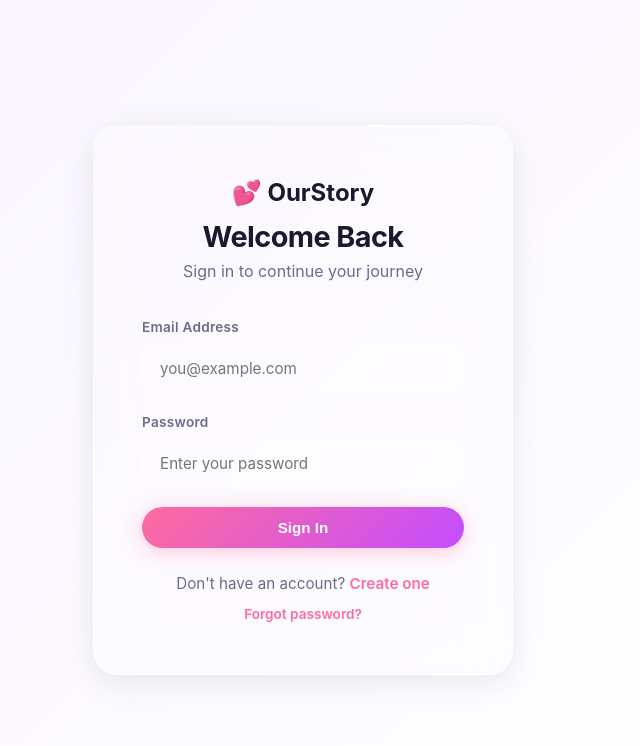
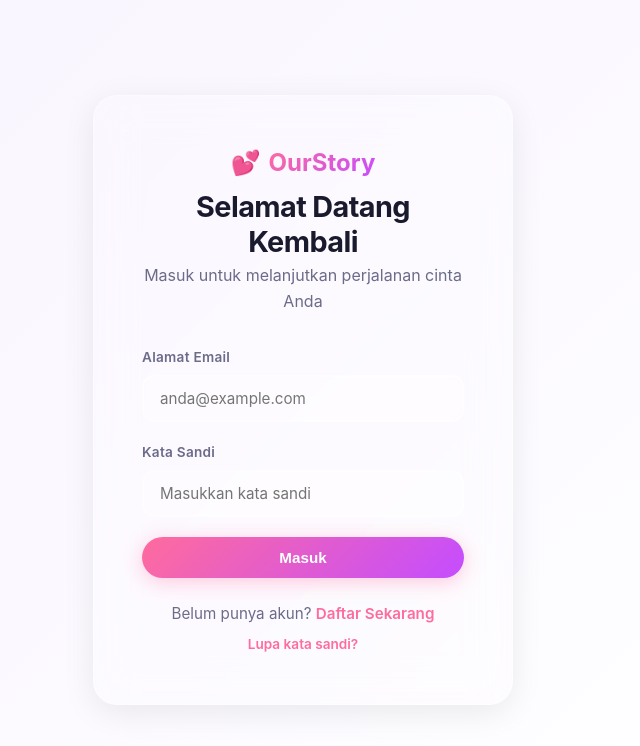
Before and after one commit to AdminOshibase48/Webkitaberdua_v.2.1, a plain HTML site: page login.html in a window 1280 px wide. Shown: the whole page, without its empty margins (337-977 px from the left). Drawn offline with nearby package versions, Linux system fonts and the light colour scheme.

Commit message:
Update login.html

```diff
--- a/login.html
+++ b/login.html
@@ -1,10 +1,10 @@
 <!DOCTYPE html>
-<html lang="en">
+<html lang="id">
 <head>
     <meta charset="UTF-8" />
     <meta name="viewport" content="width=device-width, initial-scale=1.0" />
-    <title>Sign In - OurStory Together</title>
-    <link rel="manifest" href="/manifest.json" />
+    <title>Masuk - OurStory Together</title>
+    <link rel="manifest" href="manifest.json" />
     <link rel="icon" href="favicon.ico" />
     <link rel="stylesheet" href="css/globals.css" />
     <link rel="stylesheet" href="css/theme.css" />
@@ -17,26 +17,29 @@
     <div class="auth-container">
         <div class="auth-card glass">
             <div class="auth-header">
-                <div class="logo">💕 OurStory</div>
-                <h1>Welcome Back</h1>
-                <p>Sign in to continue your journey</p>
+                <div class="logo">
+                    <span class="logo-icon">💕</span>
+                    <span class="logo-text">OurStory</span>
+                </div>
+                <h1>Selamat Datang Kembali</h1>
+                <p>Masuk untuk melanjutkan perjalanan cinta Anda</p>
             </div>
 
             <form id="login-form" class="auth-form">
                 <div class="form-group">
-                    <label for="email">Email Address</label>
-                    <input type="email" id="email" placeholder="you@example.com" required />
+                    <label for="email">Alamat Email</label>
+                    <input type="email" id="email" placeholder="anda@example.com" required autocomplete="email" />
                 </div>
                 <div class="form-group">
-                    <label for="password">Password</label>
-                    <input type="password" id="password" placeholder="Enter your password" required />
+                    <label for="password">Kata Sandi</label>
+                    <input type="password" id="password" placeholder="Masukkan kata sandi" required autocomplete="current-password" />
                 </div>
-                <button type="submit" class="btn btn-primary btn-full">Sign In</button>
+                <button type="submit" class="btn btn-primary btn-full">Masuk</button>
             </form>
 
             <div class="auth-footer">
-                <p>Don't have an account? <a href="/register.html">Create one</a></p>
-                <a href="#" class="forgot-password">Forgot password?</a>
+                <p>Belum punya akun? <a href="register.html">Daftar Sekarang</a></p>
+                <a href="#" class="forgot-password">Lupa kata sandi?</a>
             </div>
         </div>
     </div>
@@ -44,6 +47,8 @@
     <script src="https://cdn.jsdelivr.net/npm/@supabase/supabase-js@2"></script>
     <script src="js/utils.js"></script>
     <script src="js/supabase.js"></script>
+    <script src="js/ui.js"></script>
     <script src="js/auth.js"></script>
+    <script src="js/app.js"></script>
 </body>
 </html>
```
